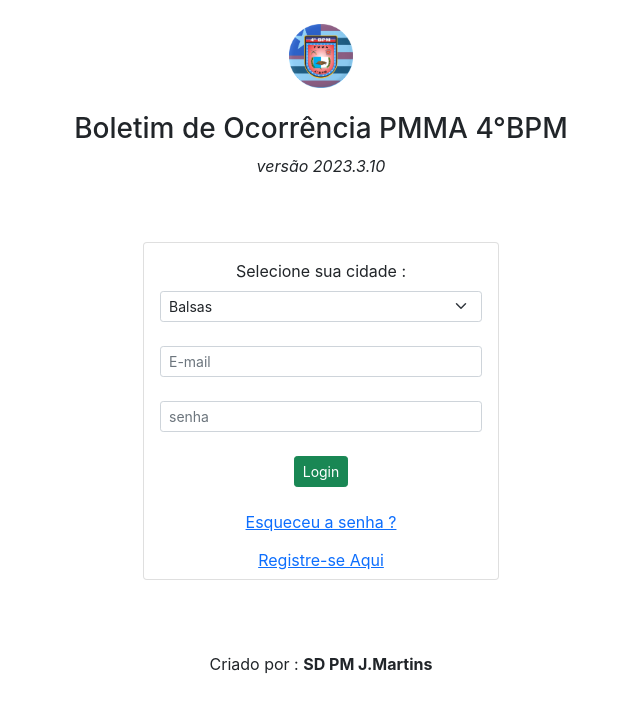
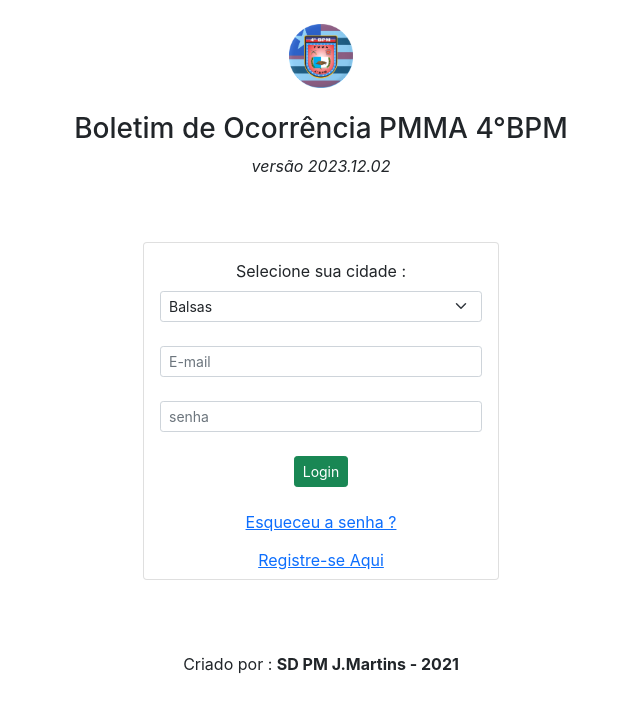
Before and after one commit to jairomartins/boonline4bpm, a React (Create React App) app: page / in a window 1280 px wide. Shown: the top 712 px of the page, without its empty margins (319-959 px from the left). Built offline with nearby package versions, Linux system fonts and the light colour scheme; no server answers.

Commit message:
home att

```diff
--- a/src/Home/home.jsx
+++ b/src/Home/home.jsx
@@ -21,7 +21,7 @@ const Home = ()=>{
             <Row>
                 <Col sm={12} className="text-center">
                 <h3>Boletim de Ocorrência PMMA 4°BPM </h3>
-                <p><i>versão 2023.3.10</i></p>
+                <p><i>versão 2023.12.02</i></p>
                 </Col>
             </Row>
             <br/>
@@ -36,7 +36,7 @@ const Home = ()=>{
             <br/>
             <br/>
             <Row className="text-center">
-                <Col>Criado por : <b>SD PM  J.Martins </b></Col>
+                <Col>Criado por : <b>SD PM  J.Martins - 2021</b></Col>
             </Row>
         </Container>
         </>
```
